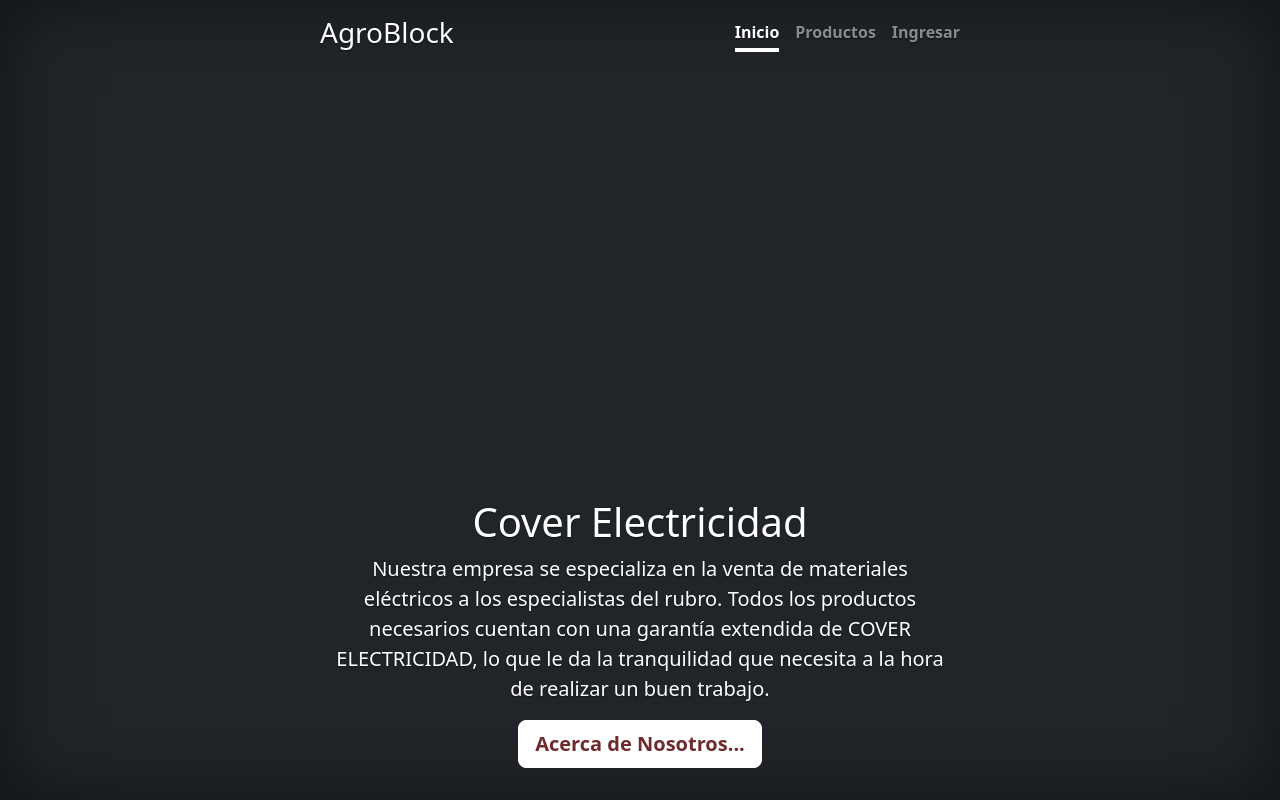
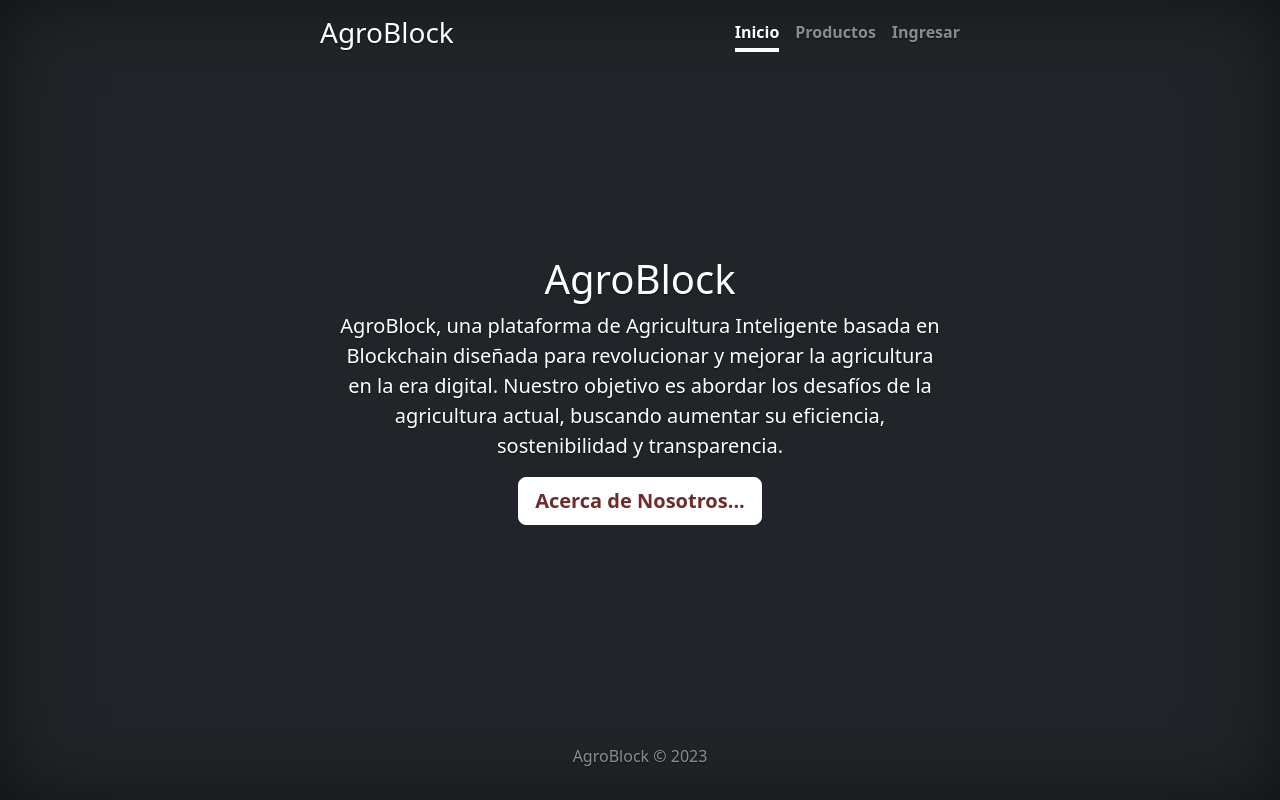
Before and after one commit to Jhonnet223455/Agro_app, a Django app: page / in a window 1280 px wide. Run offline with Django 4.2, Linux system fonts and the light colour scheme; some libraries are stand-ins or nearby versions.

Commit message:
arreglo de algunos detalles del front

```diff
--- a/ProyectoAgro/Agro_app/templates/Agro_app/base.html
+++ b/ProyectoAgro/Agro_app/templates/Agro_app/base.html
@@ -39,6 +39,8 @@
 
   {% block content %}{% endblock %}
 
+  <footer class="mt-auto text-white-50">
+    <p>AgroBlock &copy; 2023</p>
 
 </div>
   </body>
--- a/ProyectoAgro/Agro_app/templates/Agro_app/home.html
+++ b/ProyectoAgro/Agro_app/templates/Agro_app/home.html
@@ -1,7 +1,7 @@
 {% extends 'Agro_app/base.html' %}
 {% block content %}
   <main class="px-3">
-    <h1>Cover Electricidad</h1>
+    <h1>AgroBlock</h1>
 
     {% if request.user.is_authenticated %}
 
@@ -9,8 +9,7 @@
 
     {% else %}
 
-      <p class="lead">Nuestra empresa se especializa en la venta de materiales eléctricos a los especialistas del rubro. Todos los productos necesarios cuentan con una garantía extendida de COVER ELECTRICIDAD, lo que le da la tranquilidad que necesita a la hora de realizar un buen trabajo.</p>
-
+      <p class="lead">AgroBlock, una plataforma de Agricultura Inteligente basada en Blockchain diseñada para revolucionar y mejorar la agricultura en la era digital. Nuestro objetivo es abordar los desafíos de la agricultura actual, buscando aumentar su eficiencia, sostenibilidad y transparencia. </p>
     {% endif %}
 
     <p class="lead">
```
Also changed, not shown: ProyectoAgro/Agro_app/static/images/Captura_de_pantalla_2023-03-09_182846.png (added).
